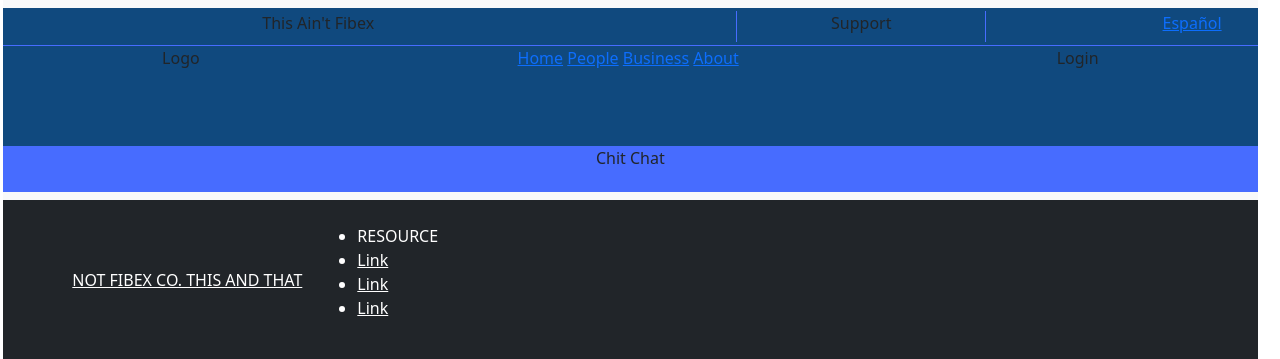
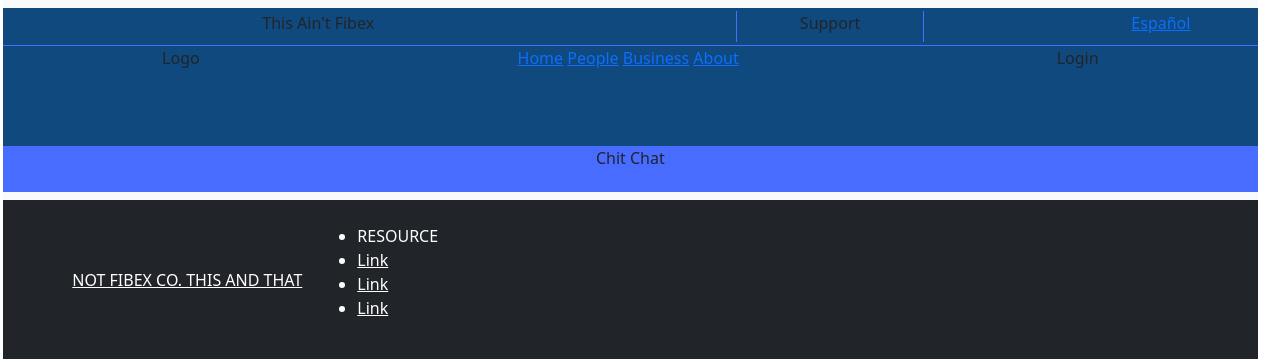
Before and after one commit to laponte16/isp-sample, a PHP site: page / in a window 1280 px wide. Shown: the top 359 px of the page. Run offline with PHP 8.4, Linux system fonts and the light colour scheme; some libraries are stand-ins or nearby versions.

Commit message:
Update styles.css

```diff
--- a/styles.css
+++ b/styles.css
@@ -42,7 +42,7 @@ nav{
     width: 50%;
 }
 .navTop2{
-    width: 20%;
+    width: 15%;
 
     margin-right: 3%;
 
@@ -52,7 +52,7 @@ nav{
     padding-right: 3px;
 }
 .navTop3{
-    width: 10%;
+    width: 15%;
 }
 .navMid{
     background-color: #10497E;
```
